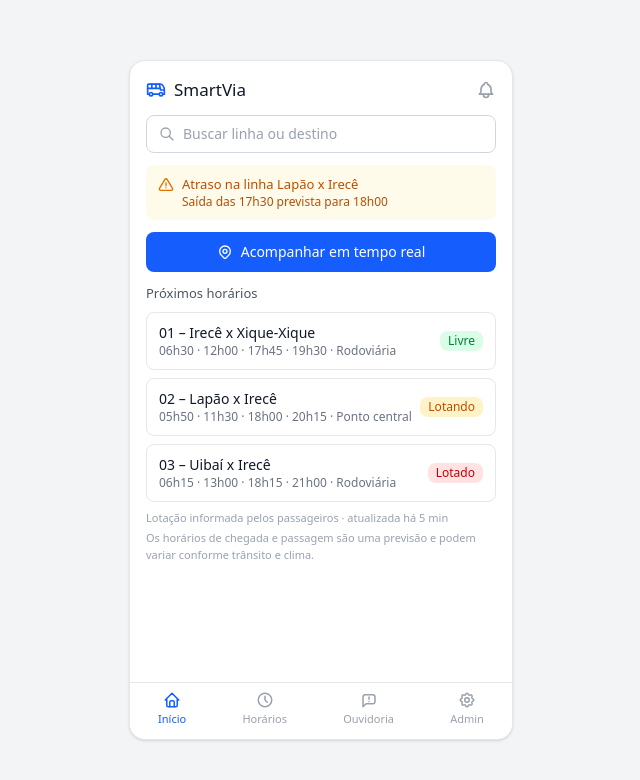
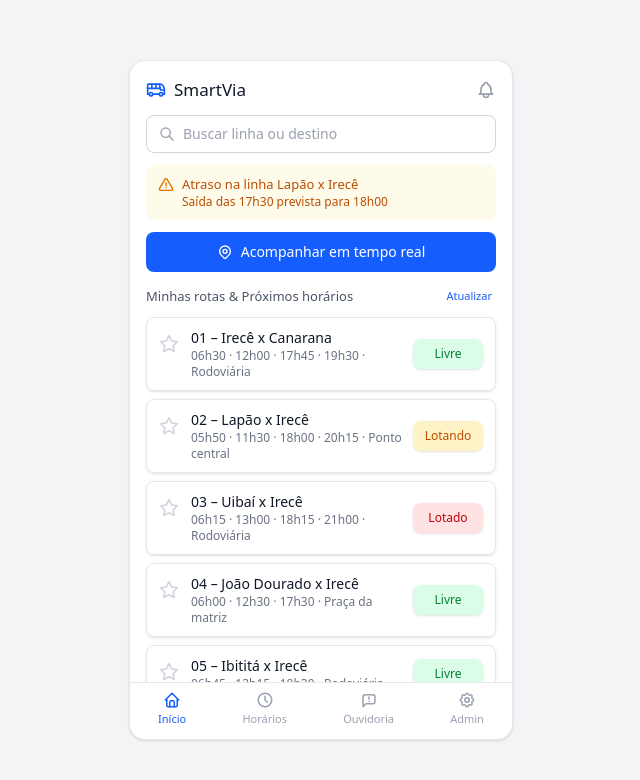
Before and after one commit to pedin-stack/prototipo, a React (Vite) app: page / in a window 1280 px wide. Shown: the top 780 px of the page, without its empty margins (319-959 px from the left). Built offline with nearby package versions, Linux system fonts and the light colour scheme.

Commit message:
feat: aprimora usabilidade e atualiza rotas

```diff
--- a/src/App.tsx
+++ b/src/App.tsx
@@ -1,21 +1,33 @@
 import { useState } from 'react';
 import BottomNav, { type Tab } from './components/BottomNav';
 import { IconBell, IconBus } from './components/Icons';
-import { DadosProvider } from './context/DadosContext';
+import { DadosProvider, useDados } from './context/DadosContext';
 import Inicio from './pages/Inicio';
 import Horarios from './pages/Horarios';
 import Ouvidoria from './pages/Ouvidoria';
 import Admin from './pages/Admin';
 
-// ponytail: abas trocadas por useState — sem react-router até precisar de URLs;
-// aba admin sem login — adicionar AuthContext/guard quando houver autenticação real
+function ToastRenderer() {
+  const { toastMensagem } = useDados();
+  if (!toastMensagem) return null;
+  return (
+    <div className="absolute top-4 left-1/2 -translate-x-1/2 z-50 flex items-center justify-center">
+      <div className="rounded-full bg-gray-900/90 px-4 py-2 text-xs font-medium text-white shadow-lg animate-in slide-in-from-top-4 fade-in duration-300">
+        {toastMensagem}
+      </div>
+    </div>
+  );
+}
+
 export default function App() {
   const [tab, setTab] = useState<Tab>('inicio');
 
   return (
     <DadosProvider>
       <div className="flex min-h-screen justify-center bg-gray-100 font-sans sm:items-center sm:py-6">
-      <div className="flex min-h-screen w-full max-w-sm flex-col bg-white sm:min-h-0 sm:h-[680px] sm:overflow-hidden sm:rounded-2xl sm:border sm:border-gray-200 sm:shadow-sm">
+        <div className="relative flex min-h-screen w-full max-w-sm flex-col bg-white sm:min-h-0 sm:h-[680px] sm:overflow-hidden sm:rounded-2xl sm:border sm:border-gray-200 sm:shadow-sm">
+          <ToastRenderer />
+
           <header className="flex items-center justify-between px-4 pt-4 pb-3">
             <div className="flex items-center gap-2">
               <IconBus size={20} className="text-blue-600" />
--- a/src/components/Icons.tsx
+++ b/src/components/Icons.tsx
@@ -109,3 +109,11 @@
     <path d="M3 3l18 18" />
   </>
 );
+
+export const IconStar = icone(
+  <path d="M12 17.75l-6.172 3.245l1.179 -6.873l-5 -4.867l6.9 -1l3.086 -6.253l3.086 6.253l6.9 1l-5 4.867l1.179 6.873z" />
+);
+
+export const IconStarFilled = icone(
+  <path d="M8.243 7.34l-6.38 .925l-.113 .023a1 1 0 0 0 -.44 1.684l4.622 4.499l-1.09 6.355l-.013 .11a1 1 0 0 0 1.464 .944l5.706 -3l5.693 3l.1 .046a1 1 0 0 0 1.352 -1.1l-1.091 -6.355l4.624 -4.5l.078 -.085a1 1 0 0 0 -.633 -1.62l-6.38 -.926l-2.852 -5.78a1 1 0 0 0 -1.794 0l-2.853 5.78z" fill="currentColor" stroke="none" />
+);
--- a/src/components/LinhaCard.tsx
+++ b/src/components/LinhaCard.tsx
@@ -1,5 +1,6 @@
 import { useDados } from '../context/DadosContext';
 import type { Linha, Lotacao } from '../types';
+import { IconStar, IconStarFilled } from './Icons';
 
 const ESTILO_LOTACAO: Record<Lotacao, string> = {
   Livre: 'bg-green-100 text-green-700',
@@ -13,10 +14,19 @@
 }
 
 export default function LinhaCard({ linha, onEditar }: LinhaCardProps) {
-  const { informarLotacao } = useDados();
+  const { informarLotacao, alternarFavorito } = useDados();
 
   return (
-    <div className="mb-2 flex items-center justify-between gap-2 rounded-lg border border-gray-200 px-3 py-2.5">
+    <div className="mb-2 flex items-center justify-between gap-2 rounded-lg border border-gray-200 pr-3 pl-2 py-2.5 shadow-sm active:scale-[0.99] transition-transform">
+      <div className="flex items-start gap-2">
+        <button
+          type="button"
+          onClick={() => alternarFavorito(linha.id)}
+          className="mt-0.5 shrink-0 text-yellow-400 p-1 rounded-md active:scale-90 transition-transform"
+          title={linha.favorita ? "Remover dos favoritos" : "Adicionar aos favoritos"}
+        >
+          {linha.favorita ? <IconStarFilled size={20} /> : <IconStar size={20} className="text-gray-300" />}
+        </button>
         <div>
           <p className="text-sm font-medium text-gray-900">
             {String(linha.id).padStart(2, '0')} – {linha.nome}
@@ -25,12 +35,13 @@
             {linha.horarios.join(' · ')} · {linha.ponto}
           </p>
         </div>
+      </div>
       <div className="flex shrink-0 flex-col items-end gap-1">
         <button
           type="button"
           onClick={() => informarLotacao(linha.id)}
           title="Toque para informar a lotação"
-          className={`rounded-lg px-2 py-0.5 text-xs whitespace-nowrap ${ESTILO_LOTACAO[linha.lotacao]}`}
+          className={`rounded-lg px-2 py-1 min-w-[70px] min-h-[30px] flex items-center justify-center text-xs font-medium whitespace-nowrap shadow-sm active:scale-95 transition-all ${ESTILO_LOTACAO[linha.lotacao]}`}
         >
           {linha.lotacao}
         </button>
--- a/src/context/DadosContext.tsx
+++ b/src/context/DadosContext.tsx
@@ -8,10 +8,13 @@
   manifestacoes: Manifestacao[];
   salvarLinha: (linha: Omit<Linha, 'id'> & { id?: number }) => void;
   informarLotacao: (id: number) => void;
+  alternarFavorito: (id: number) => void;
   adicionarAlerta: (alerta: Omit<Alerta, 'id'>) => void;
   removerAlerta: (id: number) => void;
   adicionarManifestacao: (manifestacao: Omit<Manifestacao, 'id'>) => void;
   restaurarExemplo: () => void;
+  toastMensagem: string | null;
+  mostrarToast: (msg: string) => void;
 }
 
 const DadosContext = createContext<Dados | null>(null);
@@ -40,12 +43,18 @@
 }
 
 export function DadosProvider({ children }: { children: ReactNode }) {
-  const [linhas, setLinhas] = useEstadoPersistido('smartvia.linhas', LINHAS);
-  const [alertas, setAlertas] = useEstadoPersistido('smartvia.alertas', ALERTAS);
+  const [linhas, setLinhas] = useEstadoPersistido('smartvia.linhas.v3', LINHAS);
+  const [alertas, setAlertas] = useEstadoPersistido('smartvia.alertas.v3', ALERTAS);
   const [manifestacoes, setManifestacoes] = useEstadoPersistido<Manifestacao[]>(
-    'smartvia.manifestacoes',
+    'smartvia.manifestacoes.v3',
     [],
   );
+  const [toastMensagem, setToastMensagem] = useState<string | null>(null);
+
+  const mostrarToast = (msg: string) => {
+    setToastMensagem(msg);
+    setTimeout(() => setToastMensagem(null), 3000);
+  };
 
   const valor: Dados = {
     linhas,
@@ -57,24 +66,38 @@
           ? atual.map((l) => (l.id === linha.id ? { ...l, ...linha, id: linha.id } : l))
           : [...atual, { ...linha, id: proximoId(atual) }],
       ),
-    informarLotacao: (id) =>
+    informarLotacao: (id) => {
       setLinhas((atual) =>
         atual.map((l) =>
           l.id === id
             ? { ...l, lotacao: LOTACOES[(LOTACOES.indexOf(l.lotacao) + 1) % LOTACOES.length] }
             : l,
         ),
-      ),
-    adicionarAlerta: (alerta) =>
-      setAlertas((atual) => [...atual, { ...alerta, id: proximoId(atual) }]),
+      );
+      mostrarToast('Lotação atualizada! Obrigado pela contribuição.');
+    },
+    alternarFavorito: (id) => {
+      setLinhas((atual) =>
+        atual.map((l) => (l.id === id ? { ...l, favorita: !l.favorita } : l))
+      );
+    },
+    adicionarAlerta: (alerta) => {
+      setAlertas((atual) => [...atual, { ...alerta, id: proximoId(atual) }]);
+      mostrarToast('Aviso publicado com sucesso.');
+    },
     removerAlerta: (id) => setAlertas((atual) => atual.filter((a) => a.id !== id)),
-    adicionarManifestacao: (manifestacao) =>
-      setManifestacoes((atual) => [...atual, { ...manifestacao, id: proximoId(atual) }]),
+    adicionarManifestacao: (manifestacao) => {
+      setManifestacoes((atual) => [...atual, { ...manifestacao, id: proximoId(atual) }]);
+      mostrarToast('Sua manifestação foi enviada!');
+    },
     restaurarExemplo: () => {
       setLinhas(LINHAS);
       setAlertas(ALERTAS);
       setManifestacoes([]);
+      mostrarToast('Dados restaurados.');
     },
+    toastMensagem,
+    mostrarToast,
   };
 
   return <DadosContext.Provider value={valor}>{children}</DadosContext.Provider>;
--- a/src/data/mock.ts
+++ b/src/data/mock.ts
@@ -2,11 +2,11 @@
 
 // ponytail: dados mockados no lugar da camada api/ — trocar por services quando houver backend
 export const LINHAS: Linha[] = [
-  { id: 1, nome: 'Irecê x Xique-Xique', horarios: ['06h30', '12h00', '17h45', '19h30'], ponto: 'Rodoviária', lotacao: 'Livre' },
+  { id: 1, nome: 'Irecê x Canarana', horarios: ['06h30', '12h00', '17h45', '19h30'], ponto: 'Rodoviária', lotacao: 'Livre' },
   { id: 2, nome: 'Lapão x Irecê', horarios: ['05h50', '11h30', '18h00', '20h15'], ponto: 'Ponto central', lotacao: 'Lotando' },
   { id: 3, nome: 'Uibaí x Irecê', horarios: ['06h15', '13h00', '18h15', '21h00'], ponto: 'Rodoviária', lotacao: 'Lotado' },
   { id: 4, nome: 'João Dourado x Irecê', horarios: ['06h00', '12h30', '17h30'], ponto: 'Praça da matriz', lotacao: 'Livre' },
-  { id: 5, nome: 'Central x Irecê', horarios: ['06h45', '13h15', '18h30'], ponto: 'Rodoviária', lotacao: 'Livre' },
+  { id: 5, nome: 'Ibititá x Irecê', horarios: ['06h45', '13h15', '18h30'], ponto: 'Rodoviária', lotacao: 'Livre' },
   { id: 6, nome: 'Barra do Mendes x Irecê', horarios: ['05h30', '12h15', '17h00'], ponto: 'Ponto central', lotacao: 'Lotando' },
 ];
 
--- a/src/pages/Inicio.tsx
+++ b/src/pages/Inicio.tsx
@@ -7,9 +7,20 @@
 import { useLinhas } from '../use/useLinhas';
 
 export default function Inicio() {
-  const { alertas } = useDados();
+  const { alertas, mostrarToast } = useDados();
   const { busca, setBusca, linhas } = useLinhas();
   const [rastreando, setRastreando] = useState(false);
+  const [atualizando, setAtualizando] = useState(false);
+
+  const atualizarDados = () => {
+    setAtualizando(true);
+    setTimeout(() => {
+      setAtualizando(false);
+      mostrarToast('Dados atualizados com sucesso!');
+    }, 800);
+  };
+
+  const linhasOrdenadas = [...linhas].sort((a, b) => (b.favorita ? 1 : 0) - (a.favorita ? 1 : 0)).slice(0, 5);
 
   return (
     <>
@@ -33,19 +44,30 @@
         </p>
       )}
 
-      <p className="mt-3 mb-2 text-[13px] font-medium text-gray-600">Próximos horários</p>
+      <div className="flex items-center justify-between mt-3 mb-2">
+        <p className="text-[13px] font-medium text-gray-600">Minhas rotas & Próximos horários</p>
+        <button onClick={atualizarDados} className={`text-blue-600 text-[11px] font-medium p-1 rounded hover:bg-blue-50 transition-colors ${atualizando ? 'opacity-50' : ''}`}>
+          {atualizando ? 'Atualizando...' : 'Atualizar'}
+        </button>
+      </div>
 
       {linhas.length === 0 ? (
-        <p className="mb-2 text-sm text-gray-500">Nenhuma linha encontrada para “{busca}”.</p>
+        <div className="mb-4 flex flex-col items-center justify-center rounded-xl border border-dashed border-gray-300 bg-gray-50 py-8 px-4 text-center">
+          <div className="mb-2 text-gray-400">
+            <IconMapPin size={32} />
+          </div>
+          <p className="text-sm font-medium text-gray-900">Nenhuma linha encontrada</p>
+          <p className="text-xs text-gray-500 mt-1">Não encontramos "{busca}". Tente buscar por destino ou bairro.</p>
+        </div>
       ) : (
-        linhas.slice(0, 3).map((linha) => <LinhaCard key={linha.id} linha={linha} />)
+        linhasOrdenadas.map((linha) => <LinhaCard key={linha.id} linha={linha} />)
       )}
 
-      <p className="mt-1 text-[11px] text-gray-400">
-        Lotação informada pelos passageiros · atualizada há 5 min
+      <p className="mt-2 text-[11px] text-gray-400">
+        Lotação informada colaborativamente pelos passageiros.
       </p>
       <p className="mt-1 text-[11px] text-gray-400">
-        Os horários de chegada e passagem são uma previsão e podem variar conforme trânsito e clima.
+        Horários de chegada podem variar conforme trânsito e clima.
       </p>
     </>
   );
--- a/src/types/index.ts
+++ b/src/types/index.ts
@@ -7,6 +7,7 @@
   horarios: string[];
   ponto: string;
   lotacao: Lotacao;
+  favorita?: boolean;
 }
 
 export interface Alerta {
```
Lines whose indentation alone changed are shown as unchanged.
